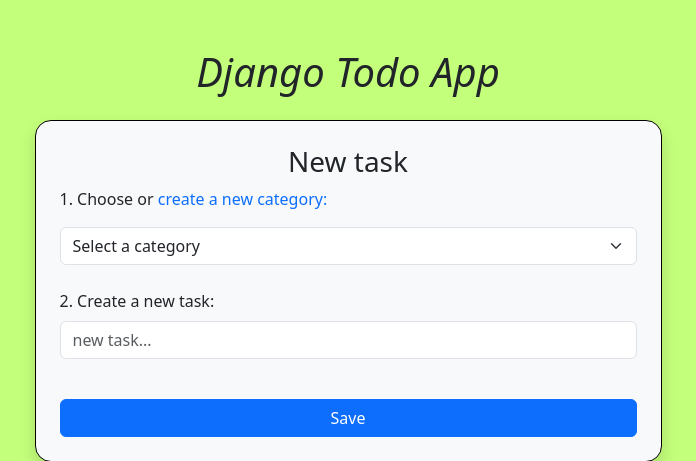
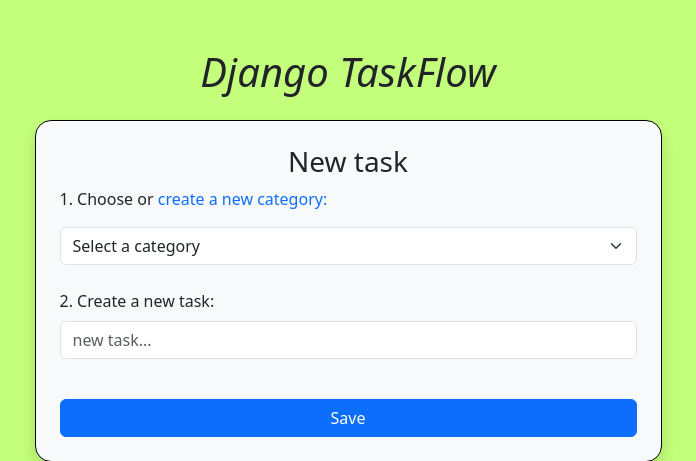
Before and after one commit to RamonLGDaw/todo_app_django_v2, a Django app: page /create_task in a window 1280 px wide. Shown: the top 461 px of the page, without its empty margins (292-988 px from the left). Run offline with Django 5.2, Linux system fonts and the light colour scheme; data that the repository does not hold is empty.

Commit message:
rename taskFlow

```diff
--- a/task_app/templates/index.html
+++ b/task_app/templates/index.html
@@ -19,7 +19,7 @@
     <div class="container d-flex justify-content-center align-items-center mt-4">
       <div class="row w-100 justify-content-center">
         <div class="col-12 col-md-8 col-lg-7">
-          <h1 class="text-center m-4"><i> Django Todo App</i></h1>
+          <h1 class="text-center m-4"><i> Django TaskFlow</i></h1>
           <form method="POST" action="{% url 'create_task' %}"
           class="border p-4 mb-3 border-black rounded-4 bg-light d-flex flex-column justify-content-center w-100 shadow">
           {% if max_reached %}
```
